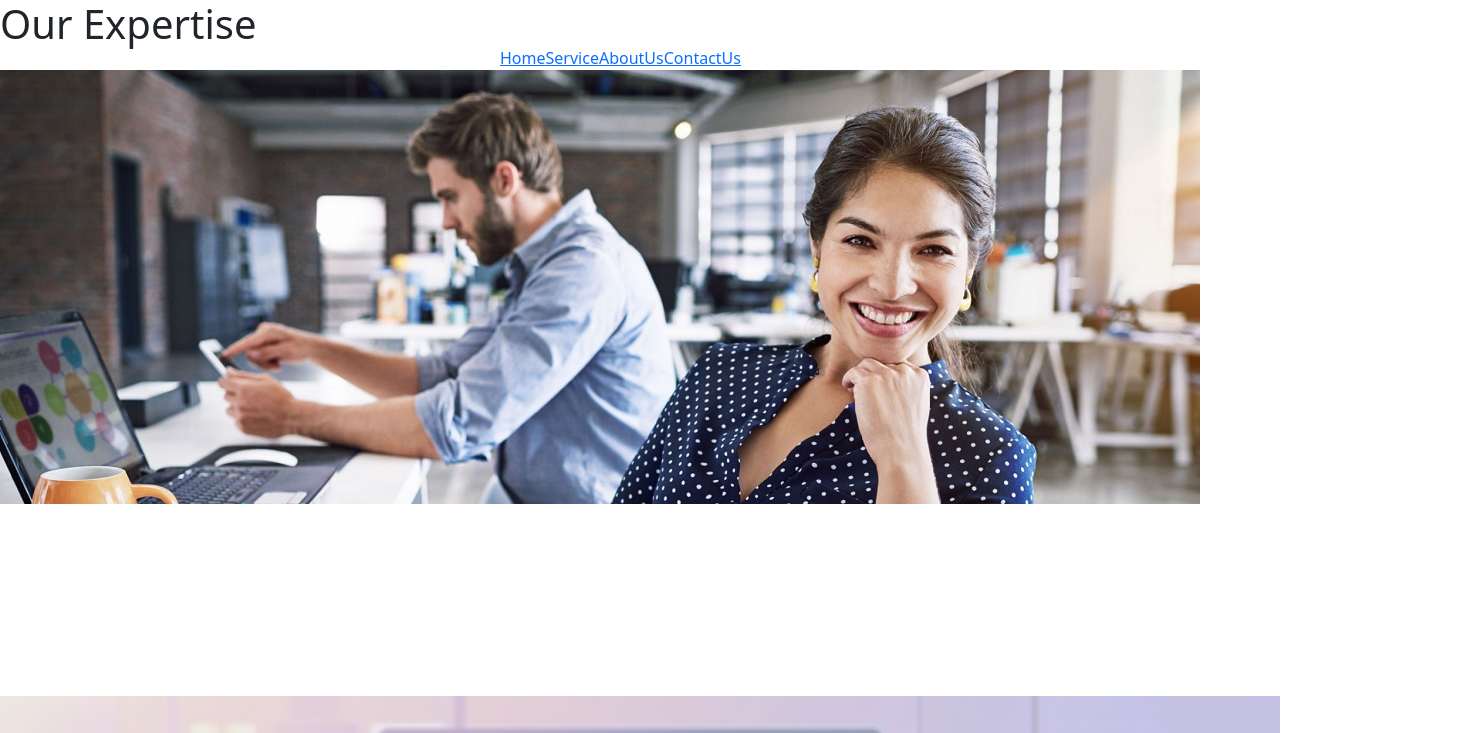
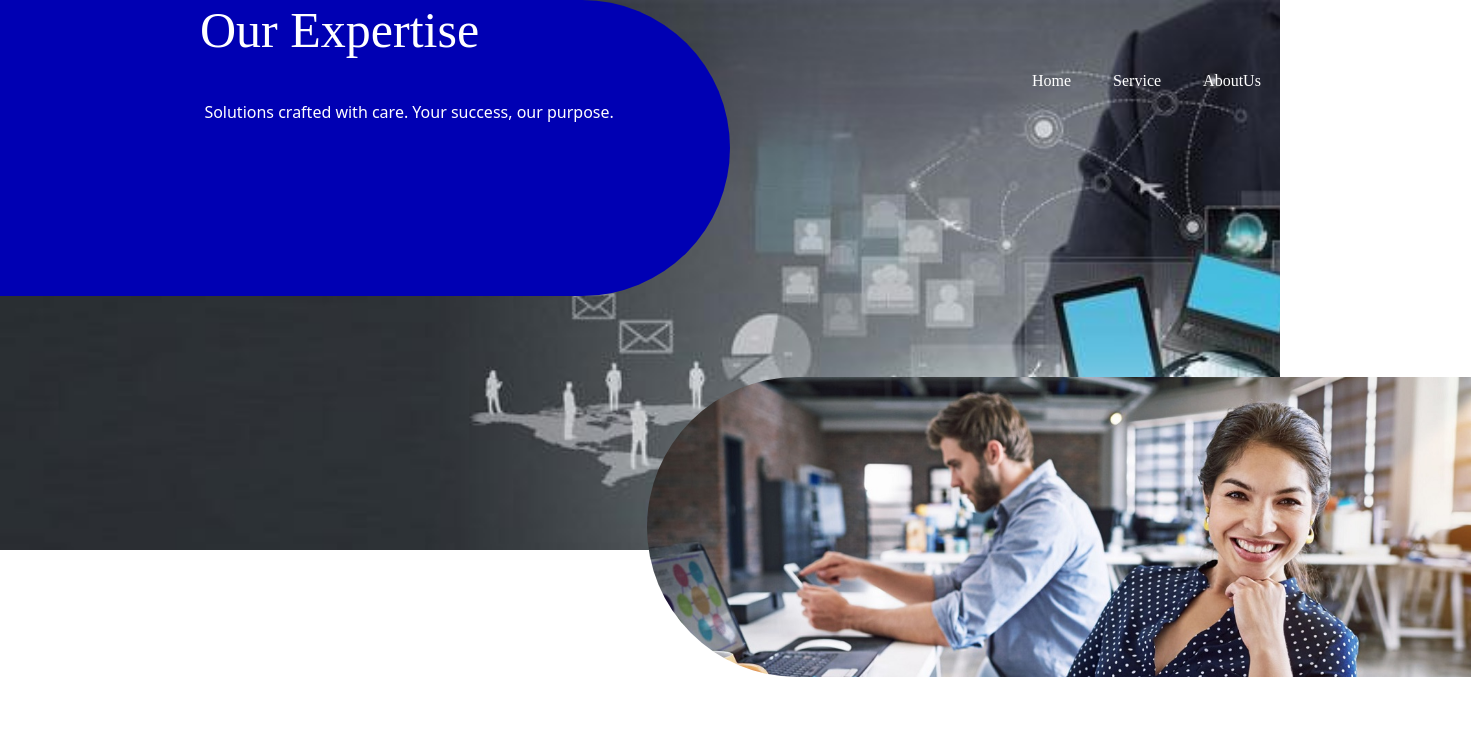
Before and after one commit to chnaveen45/Teamwork, a React (Create React App) app in the folder frontend/: page /servies in a window 1280 px wide. Shown: the top 733 px of the page, 1471 px wide, since content can reach past the window. Built offline with nearby package versions, Linux system fonts and the light colour scheme.

Commit message:
Update Servies.css
Changed the service.css file

```diff
--- a/frontend/src/Component/Servies.css
+++ b/frontend/src/Component/Servies.css
@@ -1,15 +1,4 @@
-/*  .responsive-img {
-z-index: -1;
-  width: 100%;
-  height: 448px;
-   object-fit: cover;
-   margin-top: -20%;
-  position: relative;
-  opacity: 0.7;
-  background: url('../Navbar/Picture/serveimg.png') no-repeat center center;
-  background-size: cover;
 
- }
 
 .rr {
 
@@ -21,68 +10,15 @@ z-index: -1;
 
   border-radius: 150px 0px 0px 150px;
   opacity: 0px;
-  margin-left: 26%
+  margin-left: 27.1%;
+  margin-top: 6%;
 }
-.ll {
-
-  width: 730px;
-  height: 296px;
-  gap: 0px;
-  border-radius: 0px 200px 200px 0px;
-  opacity: 0px;
-  background: #0000B3;
- z-index: 1;
-}
-.mb {
-  color: white;
-
-  font-family: inria serif;
-  font-size: 50px;
-  margin-left: 200px;
-  z-index: 1;
-} */
-/*
-.ll {
-
-  z-index: 1;
-  width: 730px;
-  height: 296px;
-  gap: 0px;
-  border-radius: 0px 200px 200px 0px;
-  opacity: 0px;
-  background: #0000B3;
-
-}
-
-.mb {
-  color: white;
-  margin: 10%;
-  font-family: inria serif;
-  font-size: 50px;
-  margin-left: 200px;
-}
-
-.ll p {
-  color: white;
-
-  margin-top: -8%;
-  margin-left: 28%;
-}
-
-.jj {
-  width: 100%;
-  height: 439px;
-  top: 767px;
-  gap: 0px;
-  opacity: 0.46px;
-
-} */
 
 .text-overlay-container {
   position: relative;
 }
 
-/* Styling for the container with background image */
+
 .hh,
 .ff,
 .gf,
@@ -98,7 +34,7 @@ z-index: -1;
   position: relative;
 }
 
-/* Semi-transparent overlay */
+
 .overlay {
   position: absolute;
   top: 0;
@@ -106,7 +42,7 @@ z-index: -1;
   width: 100%;
   height: 100%;
   background-color: rgba(255, 255, 255, 0.5);
-  /* Adjust the color and opacity as needed */
+
   z-index: 1;
 }
 
@@ -208,3 +144,52 @@ z-index: -1;
     font-size: 18px;
   }
 }
+
+.back{
+  background-image: url('../Navbar/Picture/serveimg.png');
+  background-size: cover;
+
+  height: 550px;
+  width: 100vw;
+  margin: 0;
+  padding: 0;
+  overflow: hidden;
+}
+.lfg{
+  width: 730px;
+  height: 296px;
+
+  border-radius: 0px 200px 200px 0px;
+
+  background: #0000B3;
+ z-index: -1;
+}
+.bbnh{
+  color: white;
+
+  font-family: inria serif;
+  font-size: 50px;
+  margin-left: 200px;
+
+  /* z-index: 1; */
+}
+.asdd{
+  margin-top: 15px;
+  display: flex;
+  padding-left: 70%;
+  margin-top: 5px;
+}
+.oopt {
+  padding: 50px;
+  text-decoration: none;
+  color: white;
+  padding: 10px 20px;
+  border: 1px solid transparent;
+  transition: all 0.3s ease;
+  font-family: inria serif;
+}
+
+.oopt:hover {
+  background: #014CA6;
+  border-radius: 6px;
+}
```
